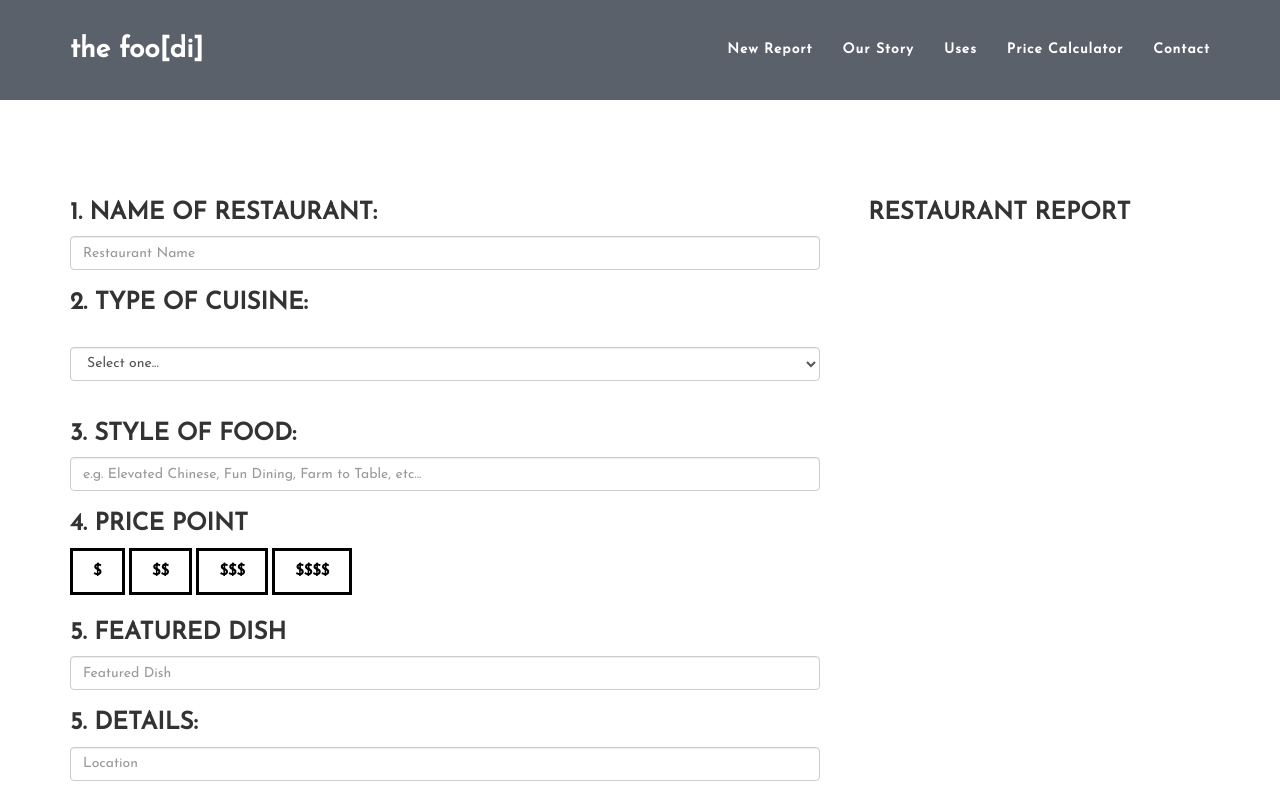
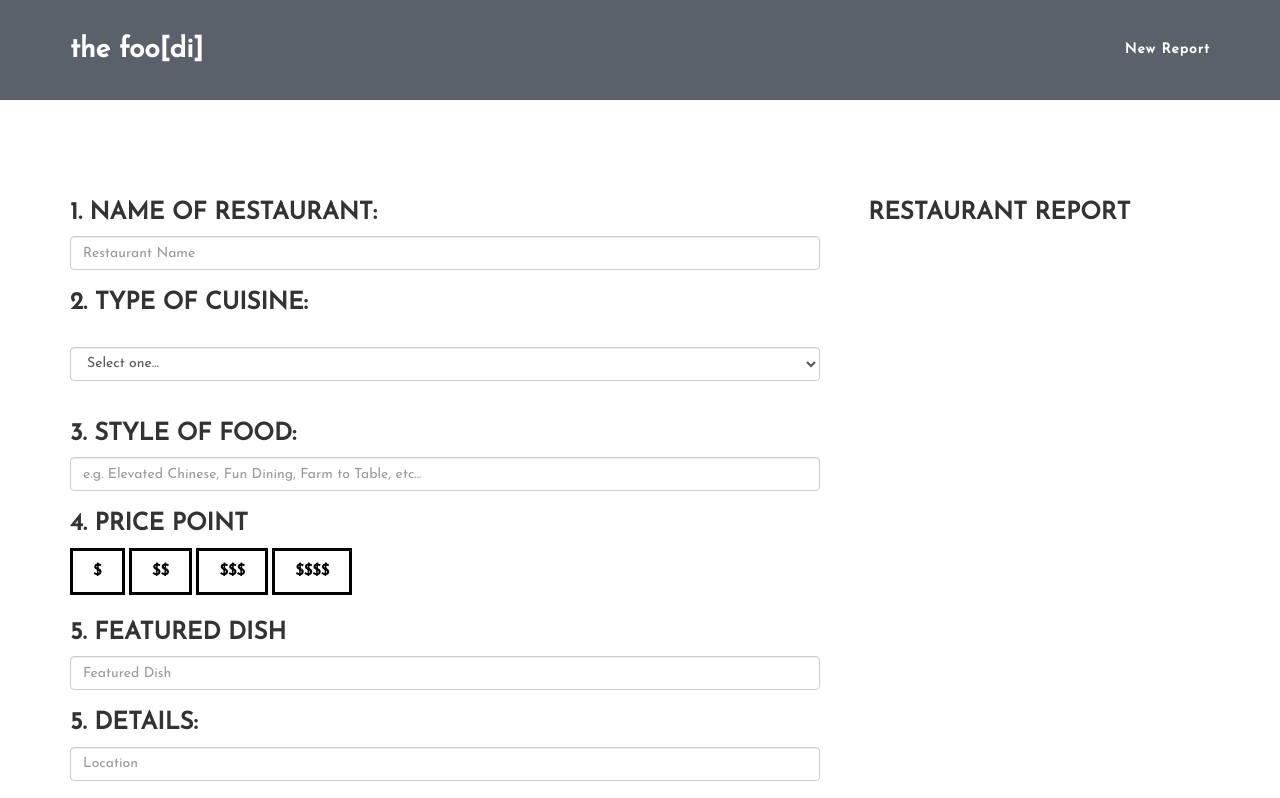
Before and after one commit to gabydi106/thefoodi, a website: page index.html in a window 1280 px wide. Shown: the top 798 px of the page. Drawn offline with nearby package versions, Linux system fonts and the light colour scheme; files whose address does not match are found by name.

Commit message:
commit #2

```diff
--- a/index.html
+++ b/index.html
@@ -93,18 +93,7 @@
                     <li class="page-scroll">
                         <a href="index.html">New Report</a>
                     </li>
-                    <li class="page-scroll">
-                        <a href="index.html#story">Our Story</a>
-                    </li>
-					<li class="page-scroll">
-                        <a href="index.html#uses">Uses</a>
-                    </li>
-					<li>
-						<a href="calculate.html">Price Calculator</a>
-					</li>
-                    <li class="page-scroll">
-                        <a href="index.html#contact">Contact</a>
-                    </li>
+
                 </ul>
             </div>
             <!-- /.navbar-collapse -->
```
